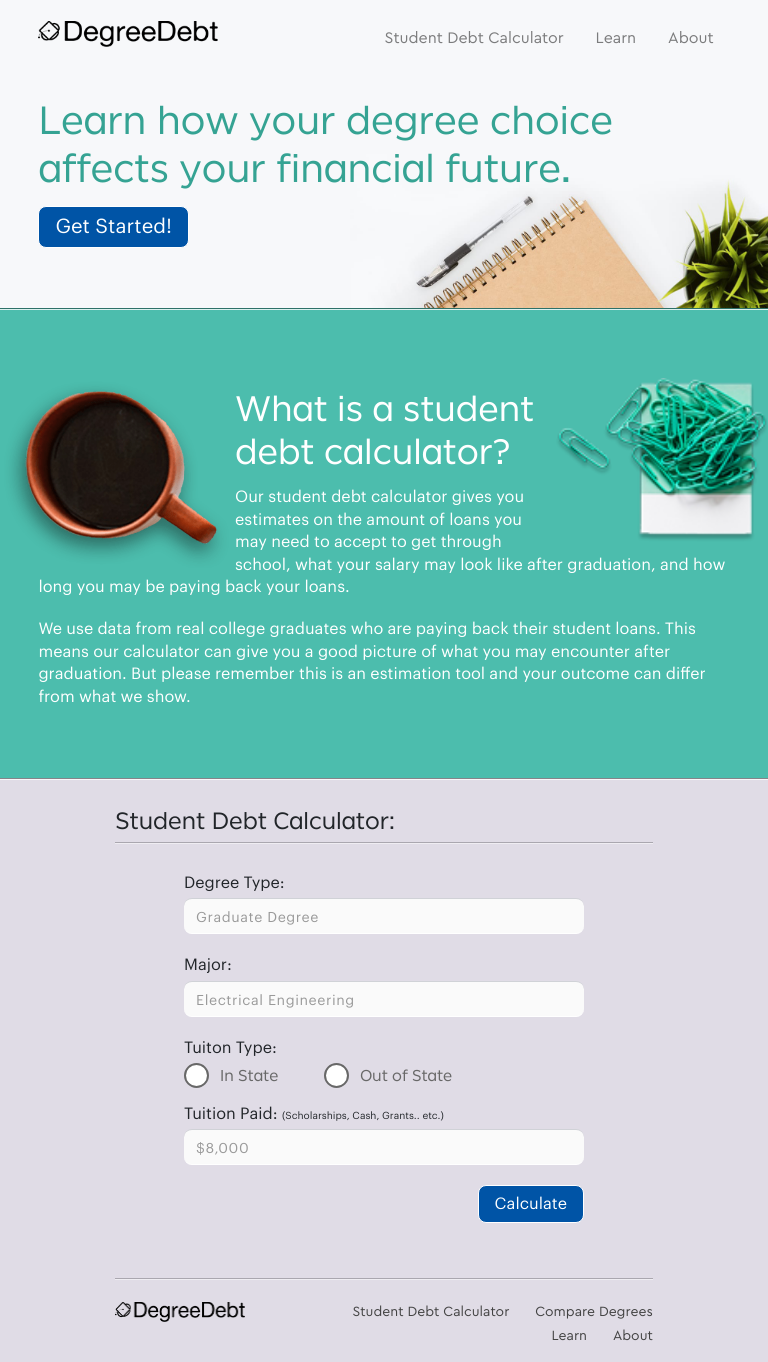
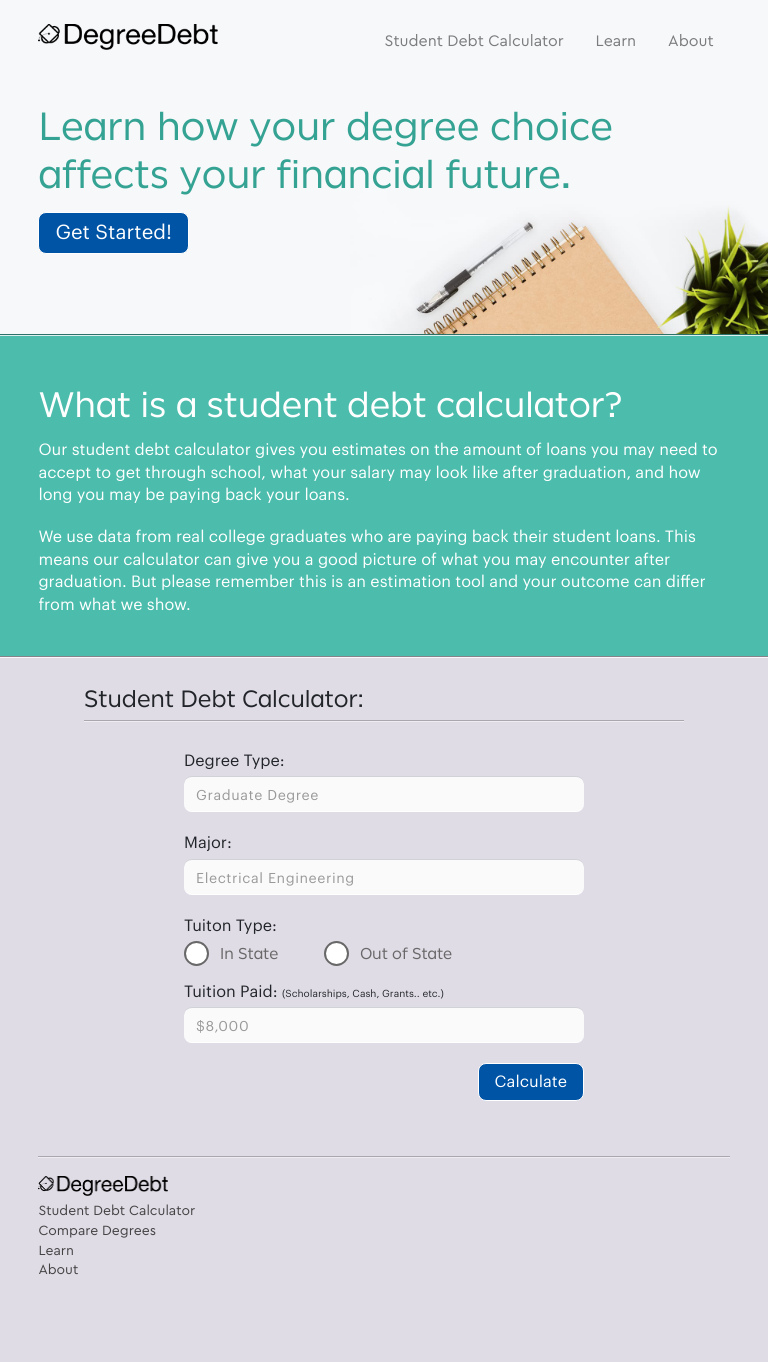
Before and after one commit to rossmonroe/degree-debt, a React (Create React App) app: page / in a window 768 px wide. After the commit the page ends 1296 px from the top, so only its background shows below. Built offline with nearby package versions, Linux system fonts and the light colour scheme.

Commit message:
updated responsive elements and form
made things more responsive and updated the form

```diff
--- a/src/pages/StudentDebtCalculator.js
+++ b/src/pages/StudentDebtCalculator.js
@@ -17,7 +17,20 @@ class StudentDebtCalculator extends Component {
           <div className='opacity-50 separator margin-10'></div>
             <form method="get" action="#" className="form-input clear">
                 <p>Degree Type:</p>
-                <input name="q" size="40" type="text" placeholder="Graduate Degree"/>
+                <input name="q" size="40" type="text" list="degree-types" placeholder="Graduate Degree"/>
+                <datalist id="degree-types">
+                    <option value="Bachelors Degree"/>
+                    <option value="Red"/>
+                    <option value="Blue"/>
+                    <option value="Yellow"/>
+                    <option value="Orange"/>
+                    <option value="Purple"/>
+                    <option value="Black"/>
+                    <option value="White"/>
+                    <option value="Gray"/>
+                    <option value="Plaid"/>
+                </datalist>
+
                 <p>Major:</p>
                 <input name="q" size="40" type="text" placeholder="Electrical Engineering"/>
                 <p>Tuiton Type:</p>
--- a/src/style/css/Global.css
+++ b/src/style/css/Global.css
@@ -21,12 +21,12 @@ time, mark, audio, video {
 	padding: 0;
 	border: 0;
 	font-size: 100%;
-	vertical-align: baseline;
+    vertical-align: baseline;
 }
 /* HTML5 display-role reset for older browsers */
 article, aside, details, figcaption, figure,
 footer, header, hgroup, menu, nav, section {
-	display: block;
+    display: block;
 }
 
 /* This removes the top shadow iOS adds to all input areas */
@@ -119,12 +119,18 @@ sub{
 }
 a.button:hover{
     cursor: pointer;
+    border: 1px solid rgb(68, 68, 68);
 }
 .header-button{
     margin:0px;
 }
 
 /*---------------- NAVIGATION ----------------*/
+
+
+.show, .collapsing{
+    background-color: rgb(233, 233, 233);
+}
 .navbar{
     width:100%;
     padding: 0;
@@ -132,14 +138,10 @@ a.button:hover{
 .nav-link{
     font-family: 'cerapro-regular';
     color: #434343;
-    padding: 0;
-    margin: 0;
 }
 .nav-link:hover{
     color: #000000;
     cursor: pointer;
-    padding: 0;
-    margin: 0;
 }
 .navigation{
     display: flex;
@@ -175,8 +177,8 @@ a.button:hover{
     background-position: bottom right;
 }
 .header-content{
-    max-width:90%;
-    padding-top:16px;
+    max-width:70%;
+    padding:16px 5% 0 5%;
     margin: 0 auto;
     display: flex;
 }
@@ -191,10 +193,10 @@ a.button:hover{
 }
 
 #header-title{
-    max-width: 960px;
+    max-width: 70%;
     width: 100%;
-    margin:40px auto 0 auto;
-    padding:0 5% 60px 5%;
+    margin:60px auto 0 auto;
+    padding:0 5% 80px 5%;
     text-align: left;
 }
 
@@ -202,15 +204,16 @@ a.button:hover{
     width:100%;
     height: auto;
     background-color: #4cbdad;
+    overflow: hidden;
 }
 .banner-content p, .banner-content h2{
     color: #FFFFFF;
 }
 
 .banner-content{
-    max-width:960px;
+    max-width: 70%;
     width: 100%;
-    margin: 70px auto 0 auto;
+    margin: 56px auto 0 auto;
     padding:0 5% 50px 5%;
     text-align: left;
 }
@@ -232,20 +235,17 @@ a.button:hover{
     background-repeat: repeat-x;
     background-image: url(../images/separator.png);
 }
-.floating-image{
-    margin-top:60px;
-}
 .clear{
     clear: both;
 }
 
 /*---------------- DEBT CALCULATOR ----------------*/
+
 #debt-calculator{
     max-width: 600px;
     width: 100%;
     margin: 0 auto;
 }
-
 #debt-calculator p{
     width: 100%;
     text-align: left;
@@ -253,6 +253,9 @@ a.button:hover{
 }
 
 /*---------------- HERO IMAGE ----------------*/
+.floating-image{
+    margin-top:50px;
+}
 #coffee-cup{
     width:235px;
     height: 196px;
@@ -277,10 +280,14 @@ a.button:hover{
     padding-bottom: 16px;
 }
 .footer-navigation{
-    width:70%;
     height: 20;
     margin-left:auto;
     float: right;
+}
+
+.footer-navigation .nav-link{
+    padding: 0;
+    margin: 0;
 }
 .footer-navigation ul{
     text-decoration: none;
@@ -375,6 +382,10 @@ a.button:hover{
 	color: #353535;
 }
 
+.form-input input[type="submit"]:hover{
+    background-color: #023b75;
+    cursor: pointer;
+}
 
 /* Radio Buttons */
 ul.radio-buttons{
@@ -478,7 +489,77 @@ input[type=radio]:checked ~ label{
 
 /* RESIZING MEDIA QUIRIES */
 
-/* Extra small devices (phones, 600px and down) */
+/* Extra small devices (phones, 1200px and down) */
+
+@media only screen and (max-width: 1400px) {
+    #coffee-cup{
+        display: block;
+        position: relative;
+        left: -4%;
+        overflow: hidden;
+    }
+    #paper-clips{
+        display: block;
+        position: relative;
+        right: -4%;
+        overflow: hidden;
+    }
+}
+@media only screen and (max-width: 1200px) {
+    #header-title, .banner-content, .header-content{
+        max-width: 100%;
+    }
+
+    .page-content{
+        width: 100%;
+        padding-left: 5%;
+        padding-right: 5%;
+    }
+    #footer-content{
+        width: 100%;
+        padding:0 5% 16px 5%;
+    }
+    #paper-clips{
+        display: none;
+    }
+}
+
+@media only screen and (max-width: 1000px) {
+    #coffee-cup{
+        display: none;
+    }
+    #header-title{
+        margin-top: 40px;
+    }
+    .banner-content{
+        margin: 40px auto;
+        padding-bottom: 0;
+    }
+}
+
+@media only screen and (max-width: 768px) {
+    #footer-logo{
+        float: none;
+        display: block;
+        margin-bottom: 5px;
+    }
+    .footer-navigation ul li{
+        display: block;
+        text-align: left;
+        margin: 0;
+        padding: 0;
+    }
+    .footer-navigation ul li .nav-link{
+        margin: 0;
+        padding: 0;
+    }
+    .footer-navigation{
+        float: none;
+        margin: 0;
+        padding: 0;
+    }
+}
+
 @media only screen and (max-width: 600px) {
     #coffee-cup{
         display: none;
@@ -495,9 +576,7 @@ input[type=radio]:checked ~ label{
 
 /* Medium devices (landscape tablets, 768px and up) */
 @media only screen and (min-width: 768px) {
-    #coffee-cup{
-        display: block;
-    }
+
 }
 
 /* Large devices (laptops/desktops, 992px and up) */
```
